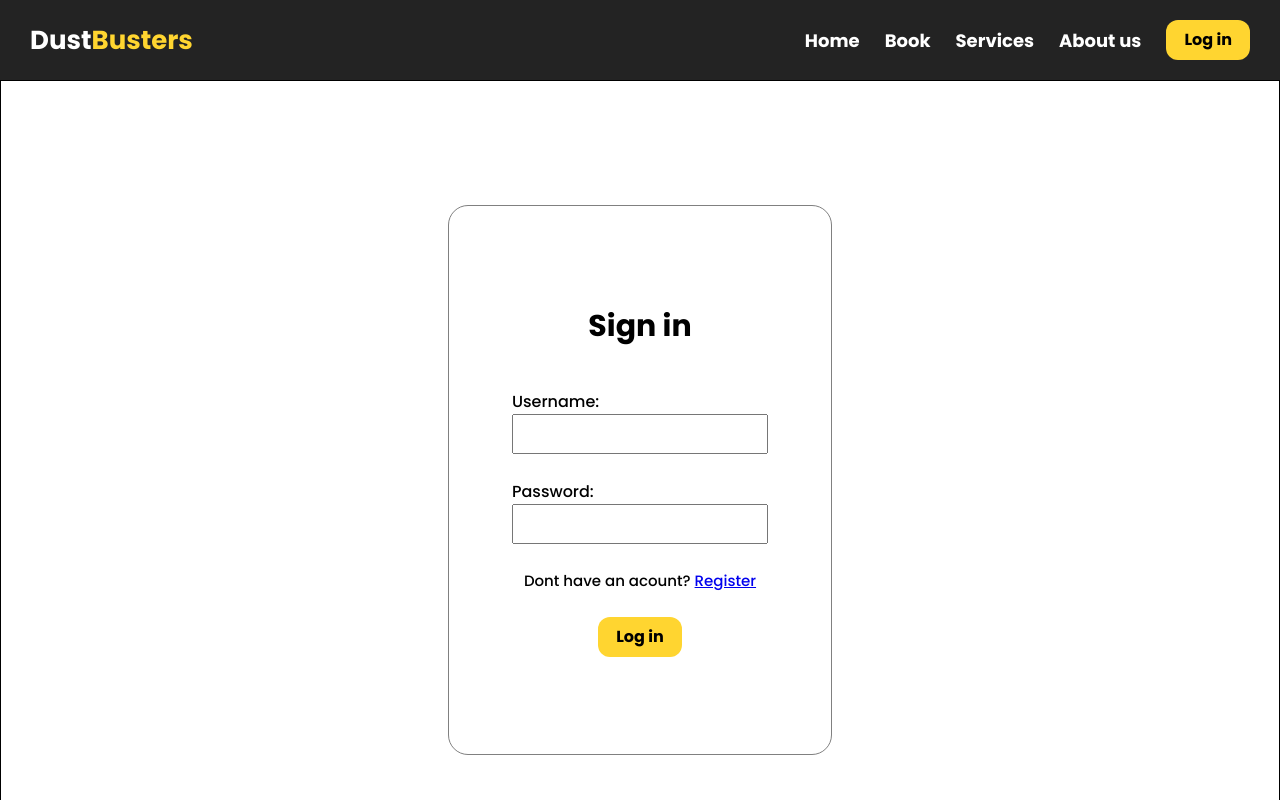
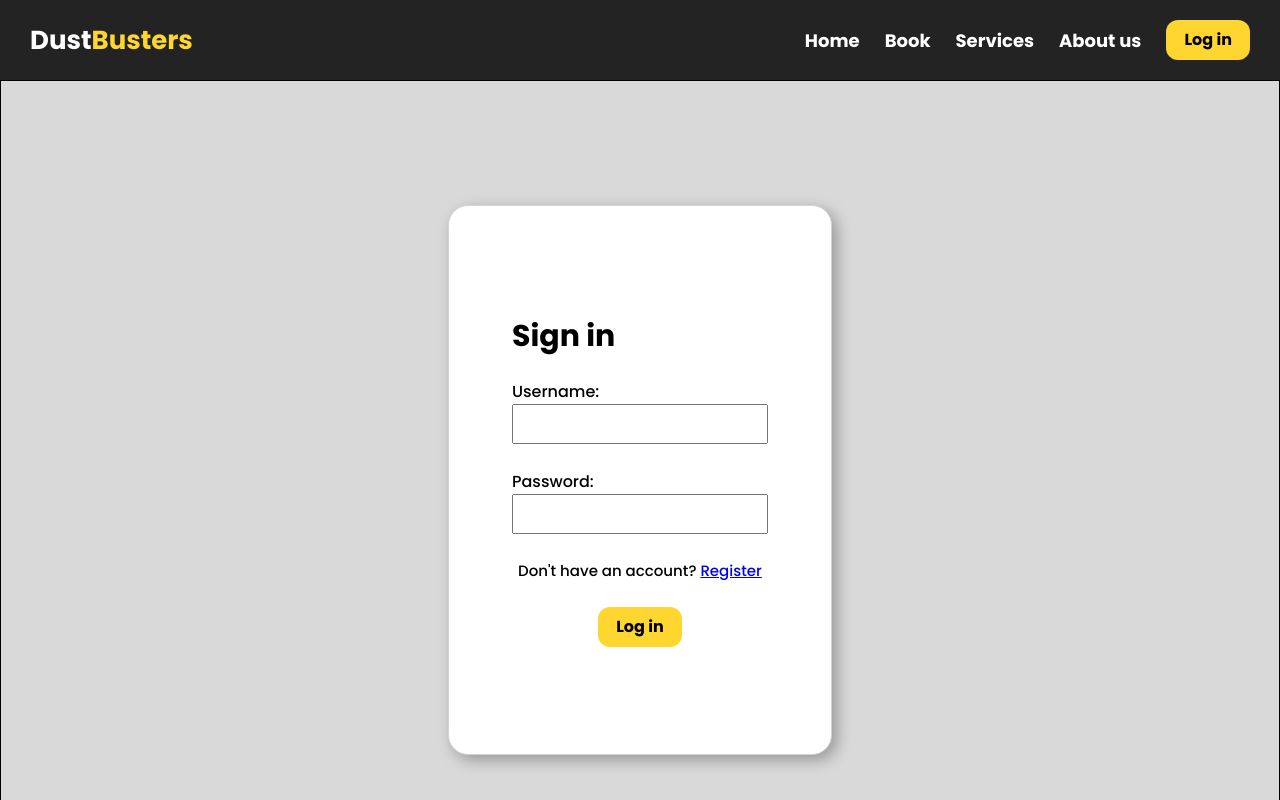
Before and after one commit to jonaelghid3y/DustBusters, a React (Vite) app: page /login in a window 1280 px wide. Shown: the top 800 px of the page. Built offline with nearby package versions, Linux system fonts and the light colour scheme.

Commit message:
login and register

```diff
--- a/src/Pages/Login.jsx
+++ b/src/Pages/Login.jsx
@@ -2,33 +2,72 @@ import React from 'react'
 import styled from 'styled-components'
 import { useState } from 'react';
 import { NavLink, Link, useLocation } from 'react-router-dom';
-import { FaBars } from 'react-icons/fa';
-
 import { Button } from '../Components/Button';
-import { motion } from 'framer-motion'
+import { motion, AnimatePresence } from 'framer-motion'
 
 function Login() {
+
+    const [isRegistering, setIsRegistering] = useState(false);
+
+    const toggleForm = () => {
+        setIsRegistering(!isRegistering);
+    };
+
     return (
         <StyledDiv>
             <StyledReviewModal>
+            <AnimatePresence mode='wait'>
+
+                {isRegistering ? (
+                   <motion.div
+                   key="registerForm"
+                   initial={{ opacity: 0 }}
+                   animate={{ opacity: 1 }}
+                   exit={{ opacity: 0 }}
+               >
+                        <StyledFormHeadline>
+                            Register
+                        </StyledFormHeadline>
+                        <StyledForm>
+                            <StyledFormDivs>
+                                <StyledLabel> Username:</StyledLabel>
+                                <StyledInput type="text" name='username' />
+                            </StyledFormDivs>
+                            <StyledFormDivs>
+                                <StyledLabel> Password:</StyledLabel>
+                                <StyledInput type="password" name='password' />
+                            </StyledFormDivs>
+                            <StyledP>Already have an account? <Link onClick={toggleForm}>Sign in</Link></StyledP>
+                            <Button primary size="small" label="Register" />
+                        </StyledForm>
+                        </motion.div>
+                ) : (
+                    <motion.div
+                    key="loginForm"
+                    initial={{ opacity: 0 }}
+                    animate={{ opacity: 1 }}
+                    exit={{ opacity: 0 }}
+                >
                         <StyledFormHeadline>
                             Sign in
                         </StyledFormHeadline>
-                <StyledForm >
+                        <StyledForm>
                             <StyledFormDivs>
                                 <StyledLabel> Username:</StyledLabel>
-                        <StyledInput type="text" name='name' />
+                                <StyledInput type="text" name='username' />
                             </StyledFormDivs>
                             <StyledFormDivs>
                                 <StyledLabel> Password:</StyledLabel>
-                        <StyledInput type="password" name='name' />
+                                <StyledInput type="password" name='password' />
                             </StyledFormDivs>
-                    <StyledP>Dont have an acount? <Link>Register</Link></StyledP>
+                            <StyledP>Don't have an account? <Link onClick={toggleForm}>Register</Link></StyledP>
                             <Button primary size="small" label="Log in" />
+                        </StyledForm>
+                        </motion.div>
+                )}
+                </AnimatePresence>
+            </StyledReviewModal>
 
-                </StyledForm>
-
-            </StyledReviewModal>
         </StyledDiv>
     )
 }
@@ -40,11 +79,12 @@ const StyledDiv = styled.div`
   display: flex;
   align-items: center;
   justify-content: center;
+  background-color: #D9D9D9;
 
 `
 const StyledReviewModal = styled(motion.div)`
 
-border: 1px solid gray;
+border: 1px solid lightgray;
 background-color: white;
 display: flex;
 align-items: center;
@@ -56,6 +96,7 @@ padding: 25px;
 border-radius: 20px;
 padding: 25px;
 gap: 20px;
+box-shadow: 5px 5px 15px rgba(0, 0, 0, 0.3);
 @media (max-width: 768px) {
 
   width: 80%;
```
Lines whose indentation alone changed are shown as unchanged.
